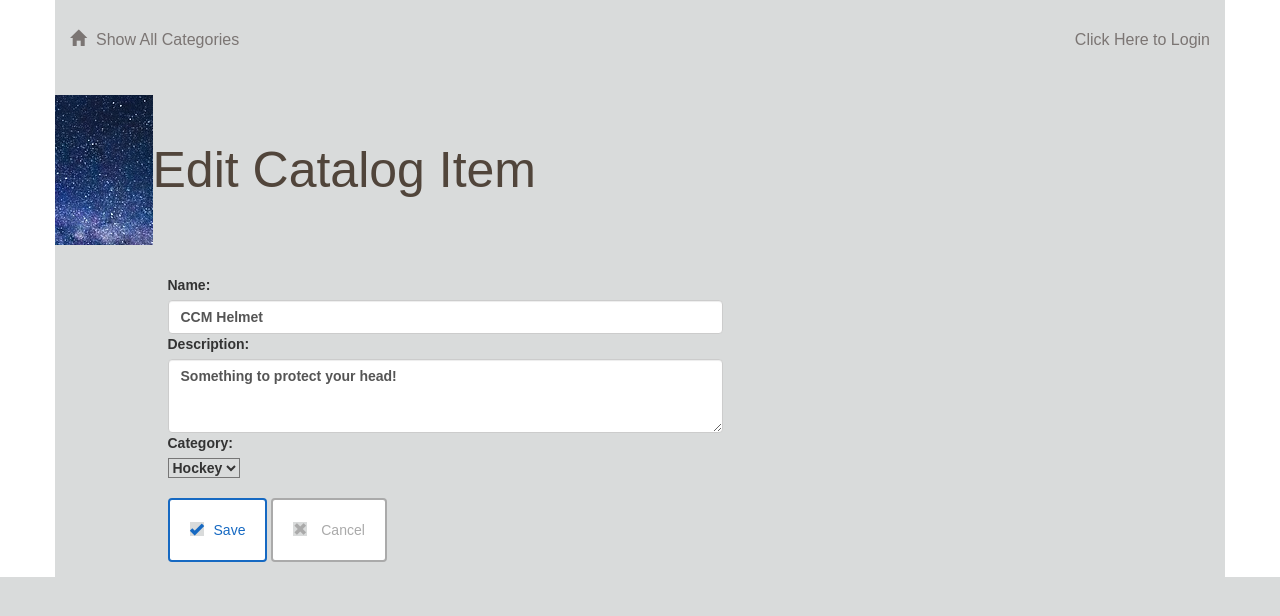
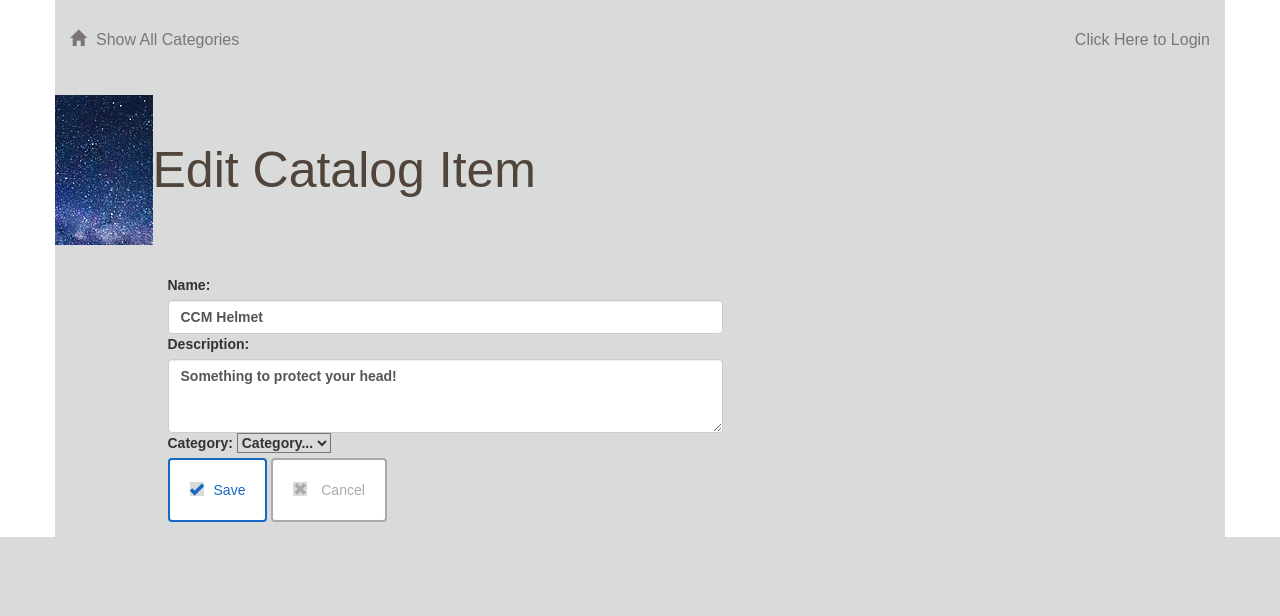
Before and after one commit to sjcorreia/catalog-project, a Flask app: a page that uses vagrant/catalog/templates/editcatalogitem.html in a window 1280 px wide. Shown: the top 616 px of the page. Run offline with Flask 2, Linux system fonts and the light colour scheme; data comes from the database, SQL or seed files in the repository; some libraries are stand-ins or nearby versions.

Commit message:
Adds dropdown input for categories, beautify file

```diff
--- a/vagrant/catalog/templates/editcatalogitem.html
+++ b/vagrant/catalog/templates/editcatalogitem.html
@@ -1,6 +1,4 @@
-{% extends "main.html" %}
-{% block content %}
-{% include "header.html" %}
+{% extends "main.html" %} {% block content %} {% include "header.html" %}
 <div class="row divider green">
     <div class="col-md-12"></div>
 </div>
@@ -11,25 +9,25 @@
 </div>
 <div class="row">
     <div class="col-md-6 col-md-offset-1 padding-top">
-			<form action="#" method = "post">
+        <form action="#" method="post">
             <div class="form-group">
                 <label for="name">Name:</label>
-					<input type ="text" maxlength="100" class="form-control" name="name" value="{{item.name }}">
+                <input type="text" maxlength="100" class="form-control" name="name" value="{{item.name}}">
 
                 <label for="description">Description:</label>
                 <textarea class="form-control" maxlength="250" rows="3" name="description">{{item.description}}</textarea>
 
                 <label for="category">Category:</label>
-					<div>
-                        <select>
-                            <option value="Hockey">Hockey</option>
-                            <option value="Soccer">Soccer</option>
+                <select class="custom-select mr-sm-2" id="inlineFormCustomSelect" name="category">
+                    <option selected>Category...</option>
+                    {% for category in categories %}
+                    <option value="{{category.id}}">{{category.name}}</option>
+                    {% endfor %}
                 </select>
-                    </div>
                 </br>
                 <button type="submit" class="btn btn-default" id="submit" type="submit">
                     <span class="glyphicon glyphicon-ok" aria-hidden="true"></span>Save</button>
-					<a href = '{{url_for('showCatalog')}}'>
+                <a href='{{url_for(' showCatalog ')}}'>
                     <button class="btn btn-default delete">
                         <span class="glyphicon glyphicon-remove" aria-hidden="true"></span> Cancel</button>
                 </a>
```
Lines whose indentation alone changed are shown as unchanged.
